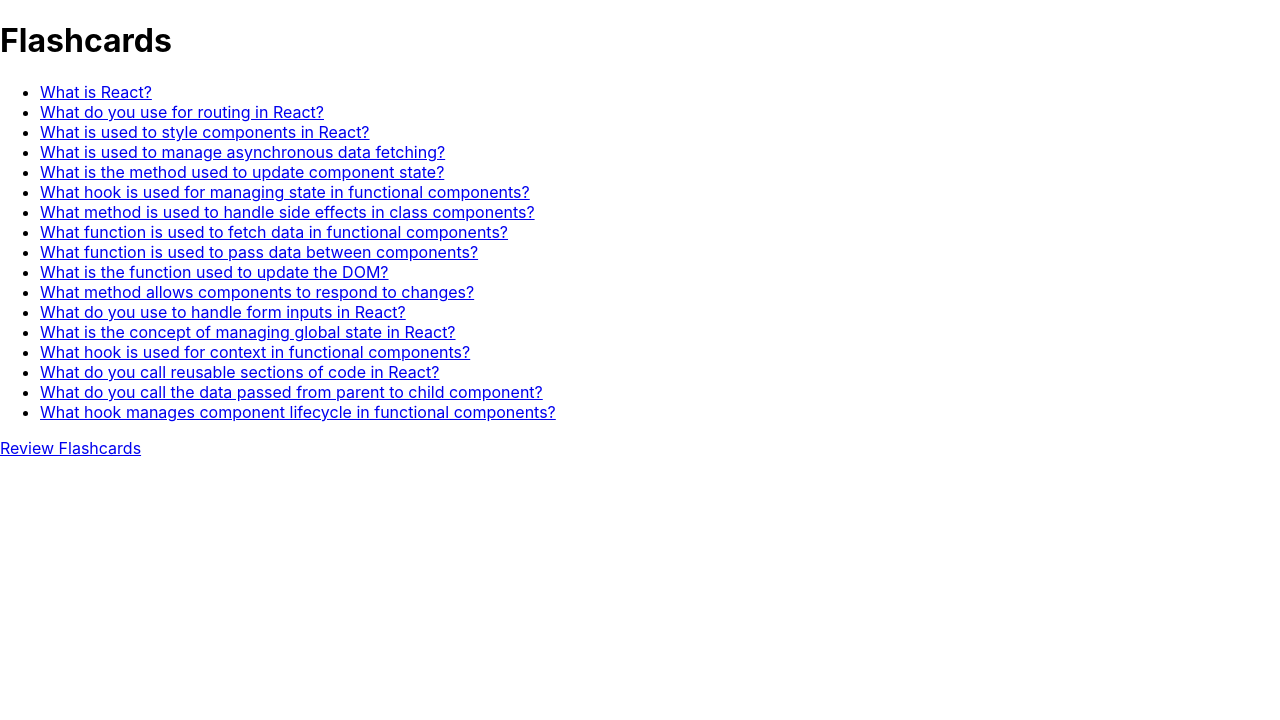
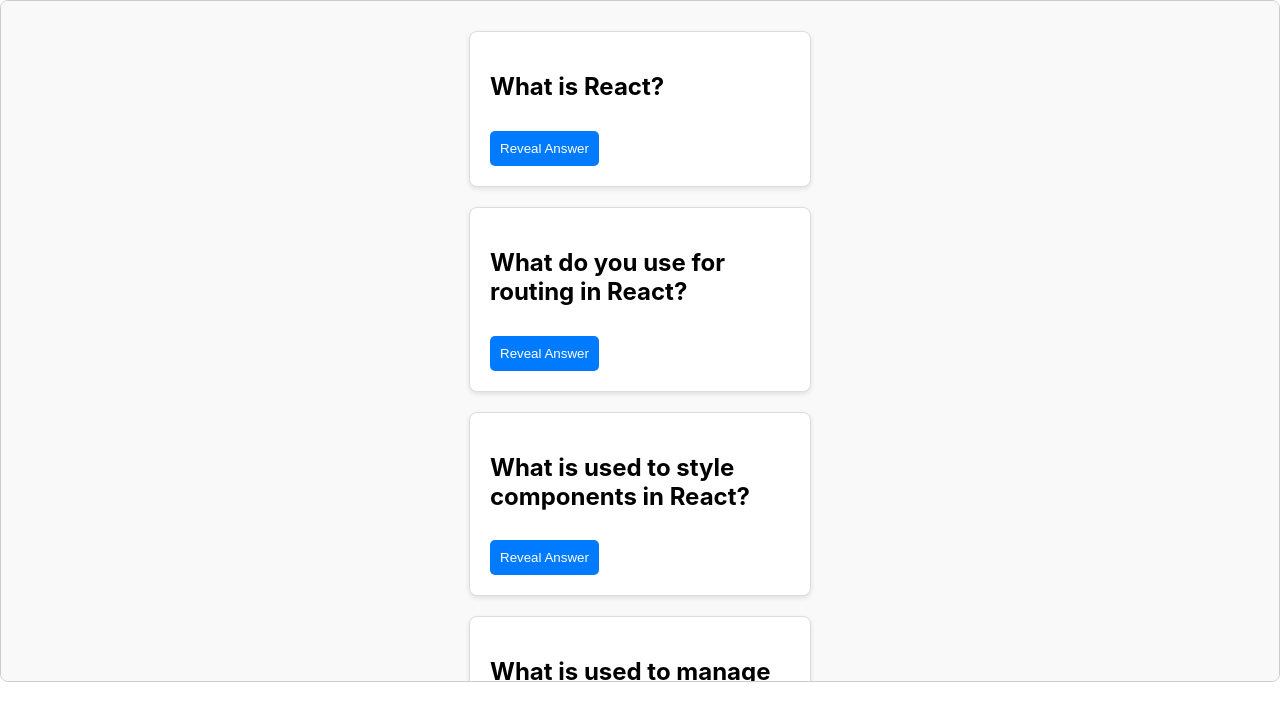
Before and after one commit to meghna237/flashcard, a React (Create React App) app: page / in a window 1280 px wide. Shown: the top 720 px of the page. Built offline with nearby package versions, Linux system fonts and the light colour scheme.

Commit message:
deleted Home and Review components modified Flashcard.jsx to look like flashcards set Flashcard component as initial component

```diff
--- a/src/App.js
+++ b/src/App.js
@@ -1,17 +1,13 @@
 import React from 'react';
 import { BrowserRouter as Router, Route, Routes } from 'react-router-dom';
-import Home from './components/Home.jsx';
 import Flashcard from './components/Flashcard.jsx';
-import Review from './components/Review.jsx';
 import NotFound from './components/NotFound.jsx';
 
 function App() {
   return (
     <Router>
       <Routes>
-        <Route exact path="/" element={<Home />} />
-        <Route path="/flashcard/:id" element={<Flashcard />} />
-        <Route path="/review" element={<Review />} />
+        <Route path="/" element={<Flashcard />} />
         <Route element={<NotFound />} />
       </Routes>
     </Router>
--- /dev/null
+++ b/src/components/Flashcard.css
@@ -0,0 +1,41 @@
+.flashcard-container {
+    display: flex;
+    flex-direction: column;
+    align-items: center;
+    overflow-y: auto;
+    max-height: 80vh; /* Adjust height as needed */
+    padding: 20px;
+    border: 1px solid #ccc;
+    border-radius: 8px;
+    background-color: #f9f9f9;
+  }
+
+  .flashcard {
+    background: white;
+    border: 1px solid #ddd;
+    border-radius: 8px;
+    padding: 20px;
+    margin: 10px;
+    width: 300px; /* Set a fixed width for cards */
+    box-shadow: 0 2px 5px rgba(0, 0, 0, 0.1);
+    transition: box-shadow 0.3s;
+  }
+
+  .flashcard:hover {
+    box-shadow: 0 4px 10px rgba(0, 0, 0, 0.2);
+  }
+
+  button {
+    margin-top: 10px;
+    padding: 10px;
+    border: none;
+    border-radius: 5px;
+    background-color: #007bff;
+    color: white;
+    cursor: pointer;
+    transition: background-color 0.3s;
+  }
+
+  button:hover {
+    background-color: #0056b3;
+  }
--- a/src/components/Flashcard.jsx
+++ b/src/components/Flashcard.jsx
@@ -1,29 +1,40 @@
 import React, { useState, useEffect } from 'react';
 import axios from 'axios';
 import { useParams } from 'react-router-dom';
+import './Flashcard.css'; // Import CSS for styling
 
 function Flashcard() {
   const { id } = useParams();
-  const [flashcard, setFlashcard] = useState(null);
+  const [flashcards, setFlashcards] = useState([]);
+  const [revealedIndex, setRevealedIndex] = useState(null);
 
   useEffect(() => {
     axios.get('/db.json')
-  .then(response => {
-    const flashcard = response.data.find(item => item.id === 1);
-    setFlashcard(flashcard);
-  })
-  .catch(error => {
-    console.error('Error fetching flashcard:', error);
-  });
-
+      .then(response => {
+        setFlashcards(response.data);
+      })
+      .catch(error => {
+        console.error('Error fetching flashcards:', error);
+      });
   }, [id]);
 
-  if (!flashcard) return <p>Loading...</p>;
+  const handleReveal = (index) => {
+    setRevealedIndex(index === revealedIndex ? null : index);
+  };
+
+  if (!flashcards.length) return <p>Loading...</p>;
 
   return (
-    <div>
-      <h1>{flashcard.question}</h1>
-      <p>{flashcard.answer}</p>
+    <div className="flashcard-container">
+      {flashcards.map((flashcard, index) => (
+        <div key={flashcard.id} className="flashcard">
+          <h2>{flashcard.question}</h2>
+          {revealedIndex === index && <p>{flashcard.answer}</p>}
+          <button onClick={() => handleReveal(index)}>
+            {revealedIndex === index ? 'Hide Answer' : 'Reveal Answer'}
+          </button>
+        </div>
+      ))}
     </div>
   );
 }
--- a/src/components/Home.jsx
+++ /dev/null
@@ -1,29 +0,0 @@
-import React, { useState, useEffect } from 'react';
-import axios from 'axios';
-import { Link } from 'react-router-dom';
-
-function Home() {
-  const [flashcards, setFlashcards] = useState([]);
-
-  useEffect(() => {
-    axios.get('/db.json')
-      .then(response => setFlashcards(response.data))
-      .catch(error => console.error('Error fetching flashcards:', error));
-  }, []);
-
-  return (
-    <div>
-      <h1>Flashcards</h1>
-      <ul>
-        {flashcards.map(card => (
-          <li key={card.id}>
-            <Link to={`/flashcard/${card.id}`}>{card.question}</Link>
-          </li>
-        ))}
-      </ul>
-      <Link to="/review">Review Flashcards</Link>
-    </div>
-  );
-}
-
-export default Home;
--- a/src/components/Review.jsx
+++ /dev/null
@@ -1,28 +0,0 @@
-import React, { useState, useEffect } from 'react';
-import axios from 'axios';
-
-function Review() {
-  const [flashcards, setFlashcards] = useState([]);
-
-  useEffect(() => {
-    axios.get('/db.json')
-      .then(response => setFlashcards(response.data))
-      .catch(error => console.error('Error fetching flashcards:', error));
-  }, []);
-
-  return (
-    <div>
-      <h1>Review Flashcards</h1>
-      <ul>
-        {flashcards.map(card => (
-          <li key={card.id}>
-            <h3>{card.question}</h3>
-            <p>{card.answer}</p>
-          </li>
-        ))}
-      </ul>
-    </div>
-  );
-}
-
-export default Review;
```
